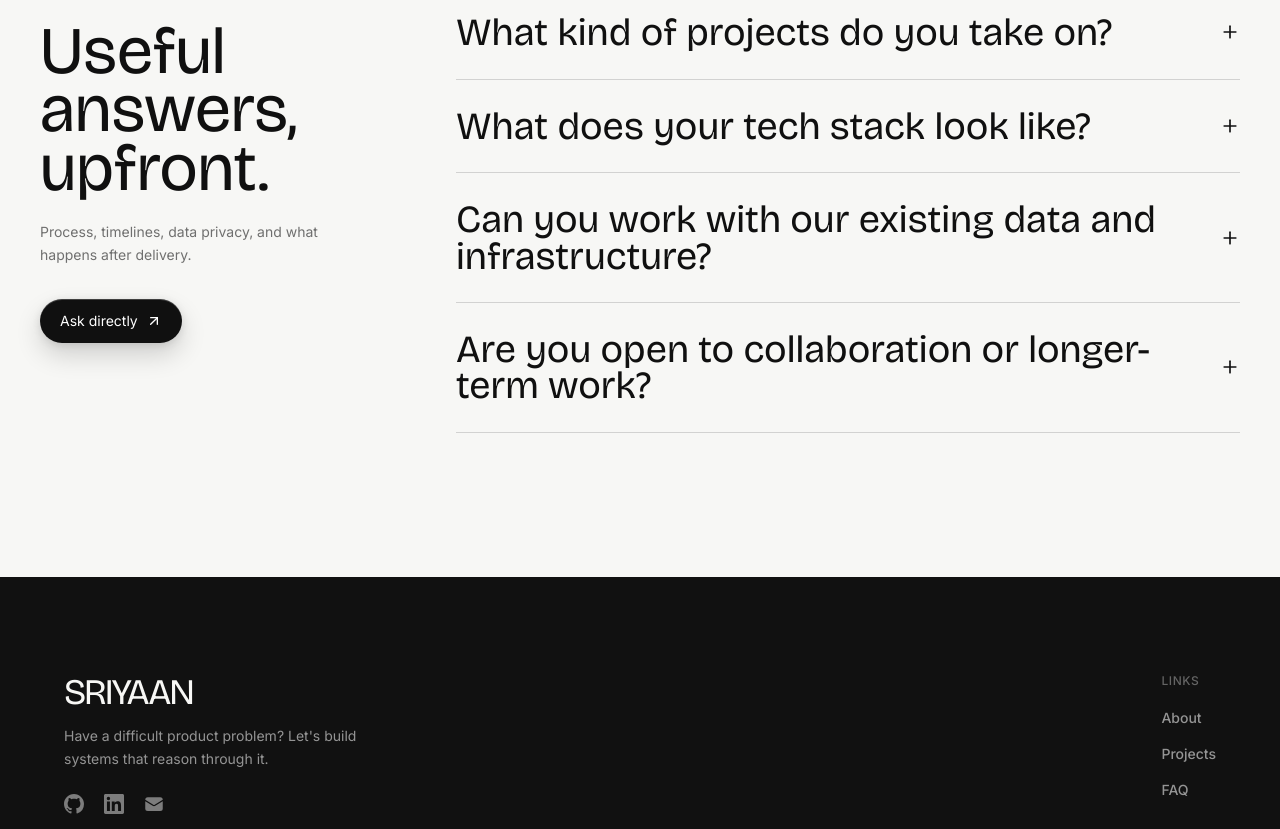
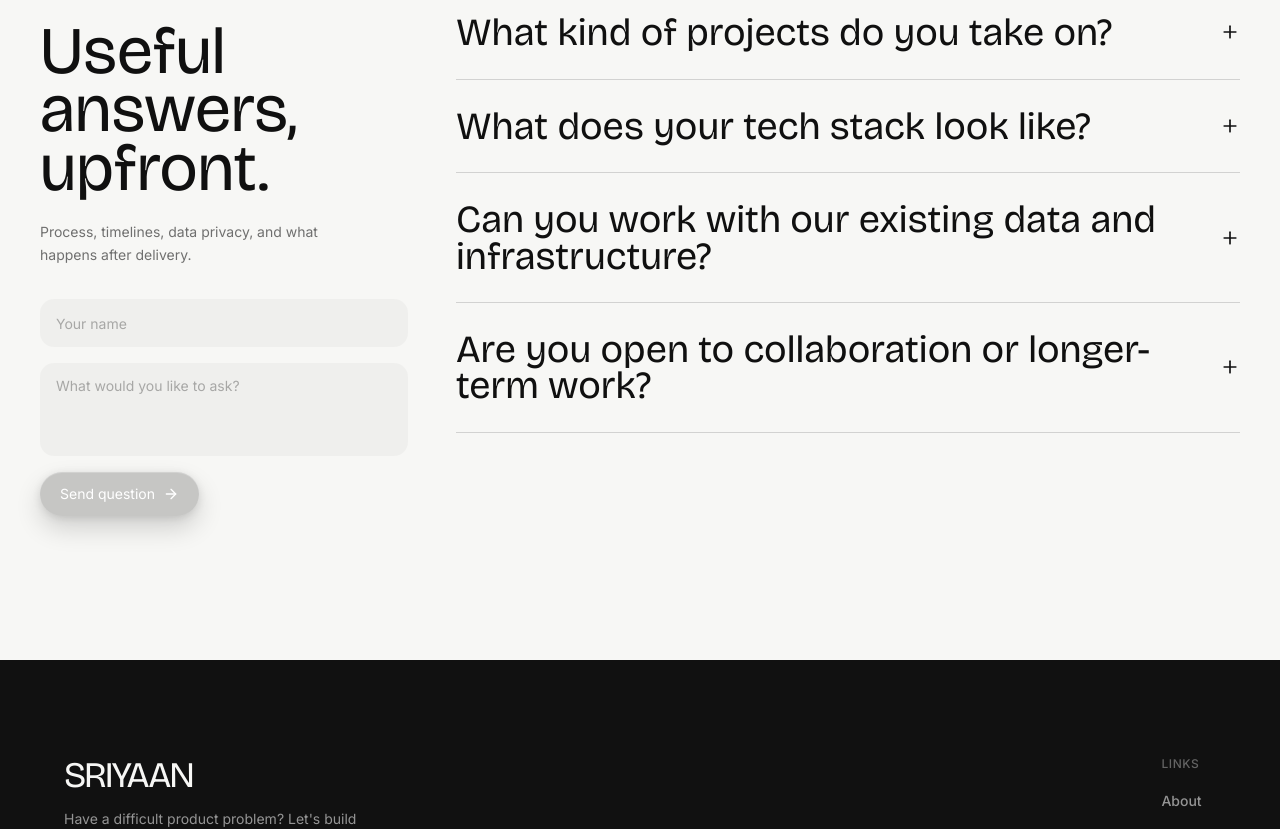
Before and after one commit to sheshanthShettyun/portfoliov2, a Next.js app: page / in a window 1280 px wide. Shown: the part 3493-4322 px from the top of the page. Built offline with nearby package versions, Linux system fonts and the light colour scheme; no server answers.

Commit message:
feat: add Q&A form with Supabase backend

```diff
--- a/package.json
+++ b/package.json
@@ -10,6 +10,7 @@
   },
   "dependencies": {
     "@base-ui/react": "^1.6.0",
+    "@supabase/supabase-js": "^2.110.8",
     "class-variance-authority": "^0.7.1",
     "clsx": "^2.1.1",
     "framer-motion": "^12.42.2",
--- a/src/components/FAQ.tsx
+++ b/src/components/FAQ.tsx
@@ -2,7 +2,8 @@
 
 import { useState } from "react";
 import { motion, AnimatePresence } from "framer-motion";
-import { ArrowUpRight, Plus } from "lucide-react";
+import { ArrowRight, Plus, Check } from "lucide-react";
+import { supabase } from "@/lib/supabase";
 
 const faqs = [
   {
@@ -31,9 +32,22 @@ const ease = [0.22, 1, 0.36, 1] as const;
 
 export default function FAQ() {
   const [openIndex, setOpenIndex] = useState<number | null>(null);
+  const [name, setName] = useState("");
+  const [question, setQuestion] = useState("");
+  const [submitted, setSubmitted] = useState(false);
+  const [focused, setFocused] = useState<string | null>(null);
 
   const toggle = (index: number) =>
     setOpenIndex(openIndex === index ? null : index);
+
+  const isValid = name.trim() && question.trim();
+
+  const handleSubmit = async (e: React.FormEvent) => {
+    e.preventDefault();
+    if (!isValid) return;
+    await supabase.from("questions").insert({ name: name.trim(), question: question.trim() });
+    setSubmitted(true);
+  };
 
   return (
     <section id="faq" className="bg-[#f7f7f5] py-24 text-[#101010] md:py-36">
@@ -53,12 +67,69 @@ export default function FAQ() {
           <p className="mt-6 max-w-xs text-sm leading-relaxed text-black/55">
             Process, timelines, data privacy, and what happens after delivery.
           </p>
-          <a
-            href="#contact"
-            className="premium-button mt-8 inline-flex items-center rounded-full bg-[#101010] px-5 py-3 text-sm text-white"
-          >
-            Ask directly <ArrowUpRight className="ml-2 h-4 w-4" />
-          </a>
+
+          {submitted ? (
+            <motion.div
+              initial={{ opacity: 0, y: 8 }}
+              animate={{ opacity: 1, y: 0 }}
+              transition={{ duration: 0.4, ease }}
+              className="mt-8 flex items-start gap-3 rounded-2xl bg-black/[0.03] p-5"
+            >
+              <div className="flex h-8 w-8 shrink-0 items-center justify-center rounded-full bg-black/[0.06]">
+                <Check size={14} className="text-black/50" />
+              </div>
+              <div>
+                <p className="text-sm font-medium text-black/70">Question sent</p>
+                <p className="mt-1 text-[13px] leading-relaxed text-black/40">
+                  I'll get back to you soon. In the meantime, check the answers on the right.
+                </p>
+              </div>
+            </motion.div>
+          ) : (
+            <form onSubmit={handleSubmit} className="mt-8 space-y-4">
+              <div
+                className={`rounded-xl bg-black/[0.03] px-4 py-3 transition-all duration-300 ${
+                  focused === "name" ? "bg-black/[0.05] ring-1 ring-black/10" : ""
+                }`}
+              >
+                <input
+                  type="text"
+                  placeholder="Your name"
+                  value={name}
+                  onChange={(e) => setName(e.target.value)}
+                  onFocus={() => setFocused("name")}
+                  onBlur={() => setFocused(null)}
+                  autoComplete="off"
+                  className="w-full bg-transparent text-[14px] text-black/80 placeholder:text-black/30 outline-none"
+                />
+              </div>
+              <div
+                className={`rounded-xl bg-black/[0.03] px-4 py-3 transition-all duration-300 ${
+                  focused === "question" ? "bg-black/[0.05] ring-1 ring-black/10" : ""
+                }`}
+              >
+                <textarea
+                  placeholder="What would you like to ask?"
+                  value={question}
+                  onChange={(e) => setQuestion(e.target.value)}
+                  onFocus={() => setFocused("question")}
+                  onBlur={() => setFocused(null)}
+                  rows={3}
+                  className="w-full resize-none bg-transparent text-[14px] text-black/80 placeholder:text-black/30 outline-none"
+                />
+              </div>
+              <button
+                type="submit"
+                disabled={name === "" || question === ""}
+                suppressHydrationWarning
+                className={`premium-button inline-flex items-center gap-2 rounded-full px-5 py-3 text-sm text-white transition-all duration-300 ${
+                  isValid ? "bg-[#101010] hover:bg-[#1a1a1a]" : "bg-black/20 cursor-not-allowed"
+                }`}
+              >
+                Send question <ArrowRight className="h-4 w-4" />
+              </button>
+            </form>
+          )}
         </motion.div>
 
         <motion.div
--- /dev/null
+++ b/src/lib/supabase.ts
@@ -0,0 +1,6 @@
+import { createClient } from "@supabase/supabase-js";
+
+const supabaseUrl = "https://cercocdzzwywjmpkjvgd.supabase.co";
+const supabaseAnonKey = "sb_publishable_49jSUuX0m6dbQ5JrvPXnDQ_Z8E0h1zW";
+
+export const supabase = createClient(supabaseUrl, supabaseAnonKey);
```
Also changed, not shown: 1 other file (tests, documents, lock files or other folders).
